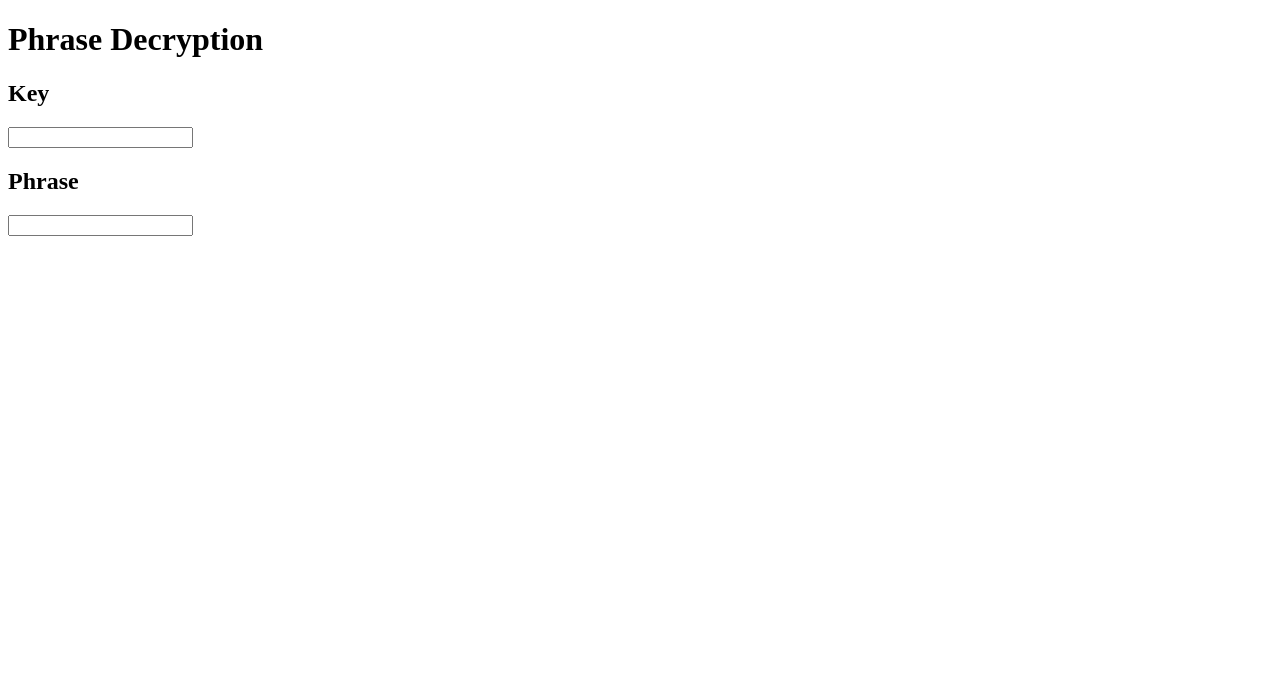
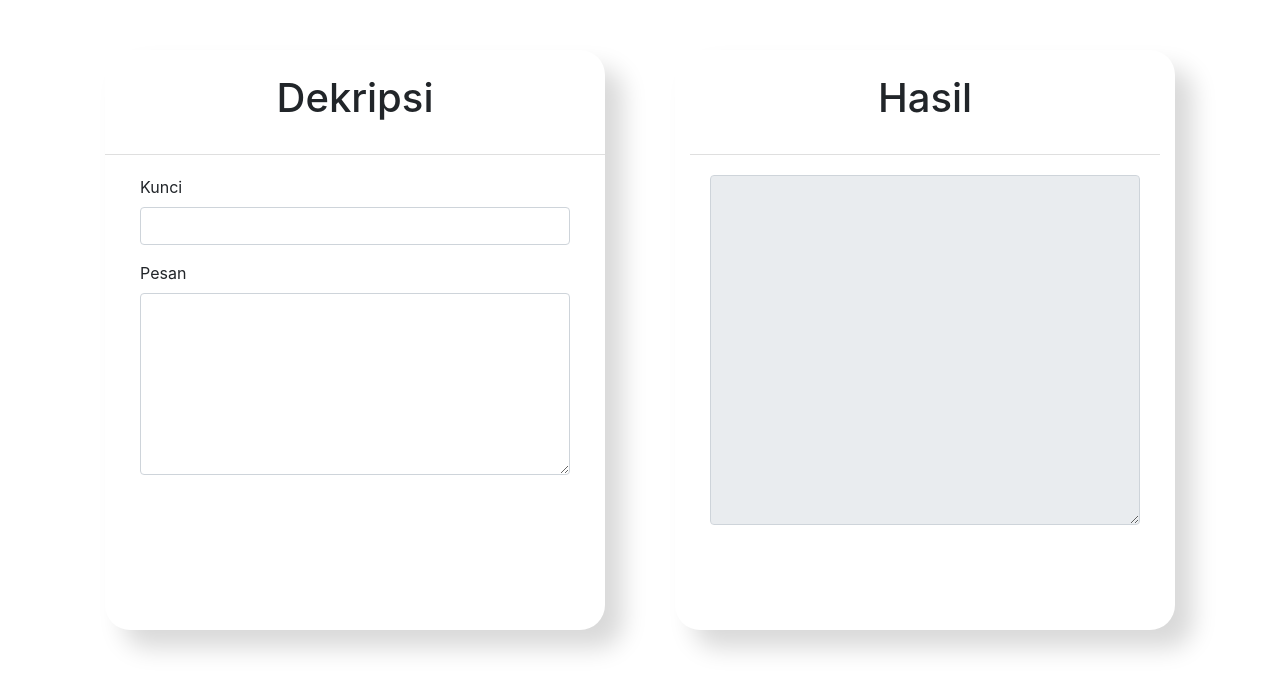
Before and after one commit to fathilarham/monoalphabetic-cipher-js, a plain HTML site: page decrypt.html in a window 1280 px wide. Drawn offline with nearby package versions, Linux system fonts and the light colour scheme.

Commit message:
Change encrypt & decrypt views

```diff
--- a/app.js
+++ b/app.js
@@ -17,11 +17,11 @@ $(document).ready(function () {
 
     $('#encPhrase').keyup(function () {
         if ($('#encPhrase').val().length == 0) {
-            $('#encResult').html('')
+            $('#encResult').val('')
         } else {
             phrase = $('#encPhrase').val()
             encrypted_phrase = encrypt(phrase, final_key)
-            $('#encResult').html(encrypted_phrase)
+            $('#encResult').val(encrypted_phrase.join(''))
         }
     })
 
@@ -34,11 +34,11 @@ $(document).ready(function () {
 
     $('#decPhrase').keyup(function () {
         if ($('#decPhrase').val().length == 0) {
-            $('#decResult').html('')
+            $('#decResult').val('')
         } else {
             phrase = $('#decPhrase').val()
             decrypted_phrase = decrypt(phrase, final_key)
-            $('#decResult').html(decrypted_phrase)
+            $('#decResult').val(decrypted_phrase.join(''))
         }
     })
 
--- a/decrypt.html
+++ b/decrypt.html
@@ -1,24 +1,78 @@
-<!DOCTYPE html>
+<!doctype html>
 <html lang="en">
 
 <head>
-    <meta charset="UTF-8">
-    <meta name="viewport" content="width=device-width, initial-scale=1.0">
-    <title>Monoaplhabetic Cipher</title>
+    <!-- Required meta tags -->
+    <meta charset="utf-8">
+    <meta name="viewport" content="width=device-width, initial-scale=1, shrink-to-fit=no">
+
+    <!-- Bootstrap CSS -->
+    <link rel="stylesheet" href="https://stackpath.bootstrapcdn.com/bootstrap/4.4.1/css/bootstrap.min.css"
+        integrity="sha384-Vkoo8x4CGsO3+Hhxv8T/Q5PaXtkKtu6ug5TOeNV6gBiFeWPGFN9MuhOf23Q9Ifjh" crossorigin="anonymous">
+
+    <link rel="stylesheet" type="text/css" href="main.css">
+    <title>Dekripsi</title>
 </head>
 
 <body>
-    <h1>Phrase Decryption</h1>
 
-    <h2>Key</h2>
-    <input type="text" id="decKey">
-    <h2>Phrase</h2>
-    <input type="text" id="decPhrase">
-    <h3 id="decResult"></h3>
+    <div class="container">
+        <div class="row">
+            <div class="col-6">
+                <div class="card">
+                    <div class="card-header">
+                        <h1 class="text-center">Dekripsi</h1>
+                    </div>
+                    <div class="container">
+                        <div class="card-body">
+                            <div class="form-group">
+                                <label for="Inputkeyword1">Kunci</label>
+                                <input type="text" class="form-control" id="decKey">
+                            </div>
 
-    <script src="https://code.jquery.com/jquery-3.4.1.slim.js"
-        integrity="sha256-BTlTdQO9/fascB1drekrDVkaKd9PkwBymMlHOiG+qLI=" crossorigin="anonymous"></script>
+                            <div class="form-group">
+                                <label for="FormControlTextarea1">Pesan</label>
+                                <textarea class="form-control" id="decPhrase" rows="7"></textarea>
+                            </div>
+                        </div>
+                    </div>
+                </div>
+            </div>
+
+            <div class="col-6">
+                <div class="card">
+                    <div class="container">
+                        <div class="card-header">
+                            <h1 class="text-center">Hasil</h1>
+                        </div>
+                        <div class="card-body">
+                            <div class="form-group">
+                                <textarea class="form-control" id="decResult" rows="14" disabled></textarea>
+                            </div>
+                            <div class="col-s-12">
+                                <!-- <button class="btn btn-success btn-block">Copy Hasil</button> -->
+                            </div>
+                        </div>
+                    </div>
+                </div>
+            </div>
+
+        </div>
+    </div>
+
+    <!-- Optional JavaScript -->
+    <!-- jQuery first, then Popper.js, then Bootstrap JS -->
+    <script src="https://code.jquery.com/jquery-3.4.1.slim.min.js"
+        integrity="sha384-J6qa4849blE2+poT4WnyKhv5vZF5SrPo0iEjwBvKU7imGFAV0wwj1yYfoRSJoZ+n" crossorigin="anonymous">
+    </script>
+    <script src="https://cdn.jsdelivr.net/npm/popper.js@1.16.0/dist/umd/popper.min.js"
+        integrity="sha384-Q6E9RHvbIyZFJoft+2mJbHaEWldlvI9IOYy5n3zV9zzTtmI3UksdQRVvoxMfooAo" crossorigin="anonymous">
+    </script>
+    <script src="https://stackpath.bootstrapcdn.com/bootstrap/4.4.1/js/bootstrap.min.js"
+        integrity="sha384-wfSDF2E50Y2D1uUdj0O3uMBJnjuUD4Ih7YwaYd1iqfktj0Uod8GCExl3Og8ifwB6" crossorigin="anonymous">
+    </script>
     <script src="app.js"></script>
+
 </body>
 
 </html>
--- /dev/null
+++ b/main.css
@@ -0,0 +1,25 @@
+.card {
+    width: 500px;
+    height: 580px;
+    /* align-content: center; */
+    margin: auto;
+    margin-top: 50px;
+    margin-bottom: 50px;
+    border-radius: 25px;
+    background: #ffffff;
+    box-shadow:  18px 18px 25px #d9d9d9,
+    -18px -18px 25px #ffffff;
+    border: none;
+}
+
+.card-header {
+    padding: 1.5rem 1.25rem;
+    background-color: rgba(0, 0, 0, 0);
+}
+
+.btn-primary {
+    width: -webkit-fill-available;
+}
+body {
+    background-color: #ffffff;
+}
```
Also changed, not shown: encrypt.html (+70 -13 lines).
